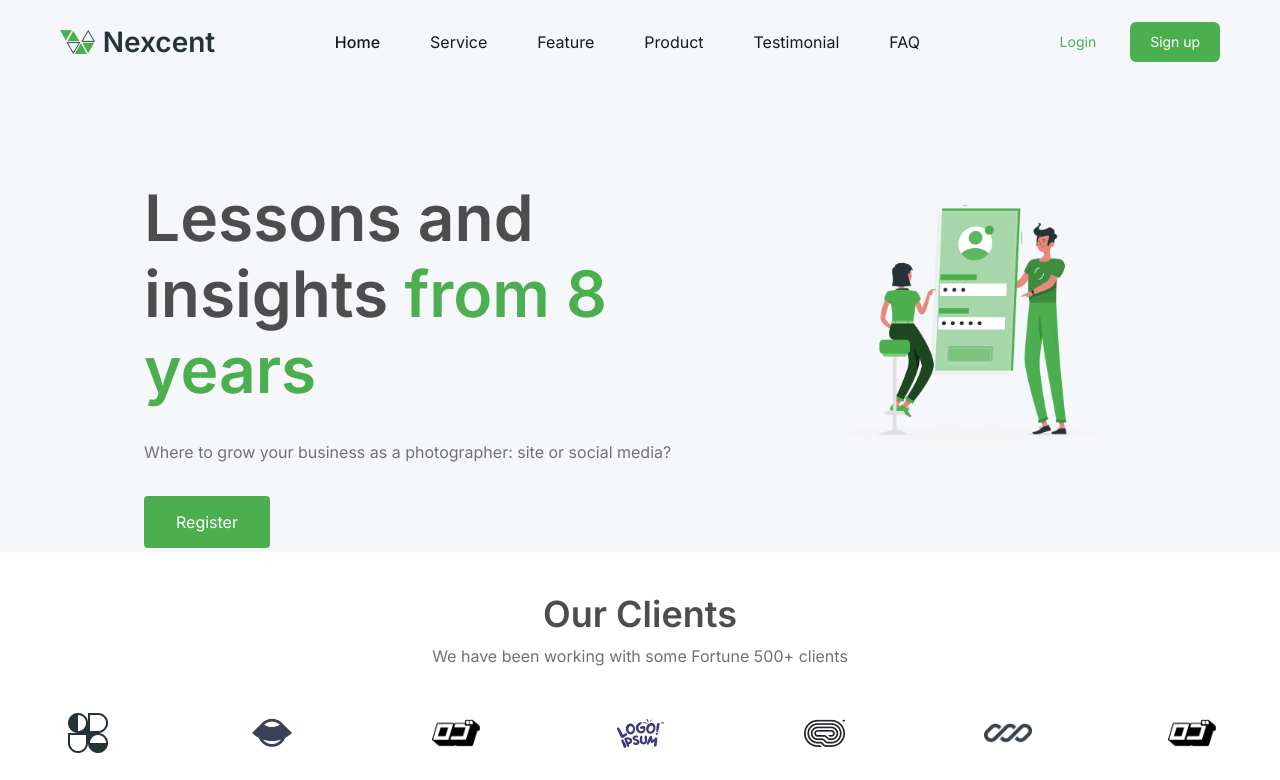
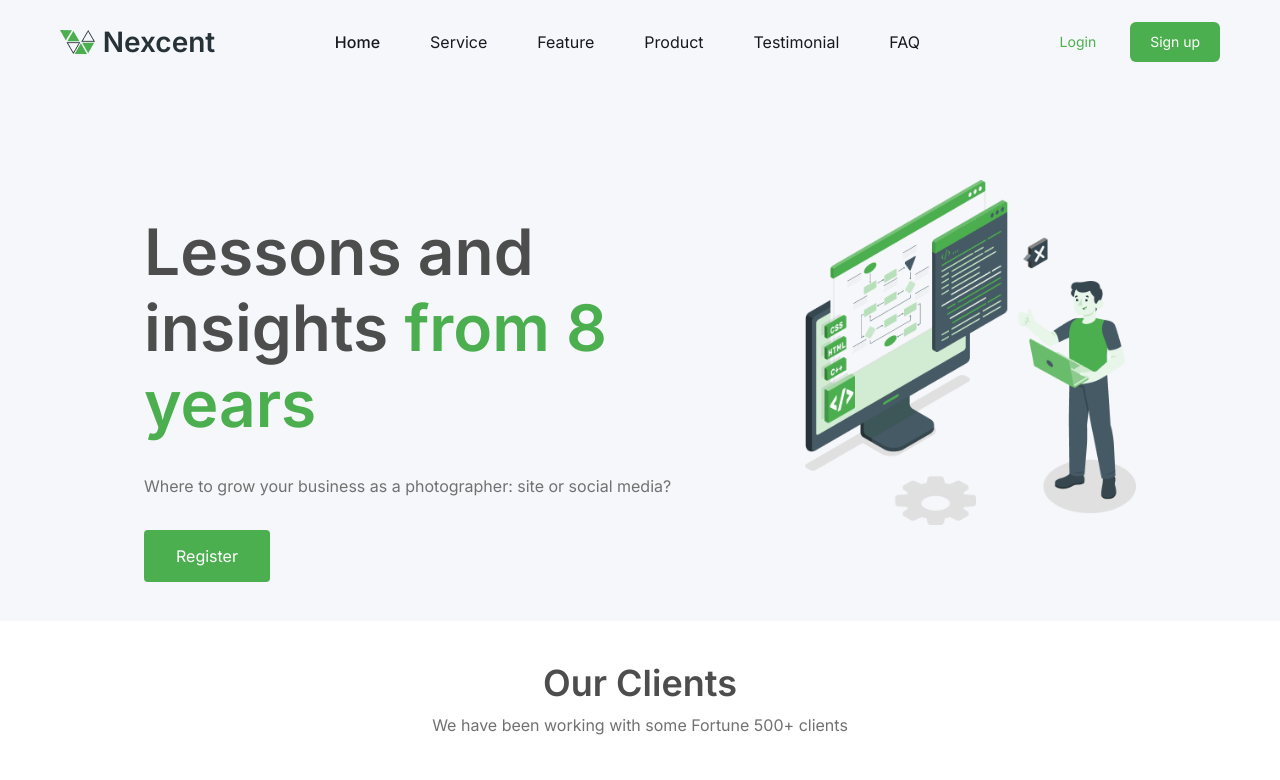
Before and after one commit to teksaglobalindonesia/next-wihope-2026, a Next.js app: page / in a window 1280 px wide. Shown: the top 780 px of the page. Built offline with nearby package versions, Linux system fonts and the light colour scheme.

Commit message:
fix some illustrations not loading

```diff
--- a/components/custom/home/hero.tsx
+++ b/components/custom/home/hero.tsx
@@ -22,7 +22,7 @@ export default function Hero() {
 
                 <div>
                     <Image
-                        src="/illustrations/illustration-2.png"
+                        src="/illustrations/code-workflow-illustration.png"
                         width={391}
                         height={407}
                         alt="Illustration"
--- a/components/custom/home/unseen-spending.tsx
+++ b/components/custom/home/unseen-spending.tsx
@@ -6,7 +6,7 @@ export default function UnseenSpending() {
             <div className="flex justify-between items-center px-[144px] w-full">
                 <div className="flex items-center justify-center">
                     <Image
-                        src="/illustrations/illustration-2.png"
+                        src="/illustrations/mobile-login-illustration.png"
                         width={442}
                         height={329}
                         alt="Illustration"
```
Also changed, not shown: public/illustrations/code-workflow-illustration.png (renamed from public/illustrations/Illustration-1.png), public/illustrations/mobile-login-illustration.png (renamed from public/illustrations/illustration-2.png).
